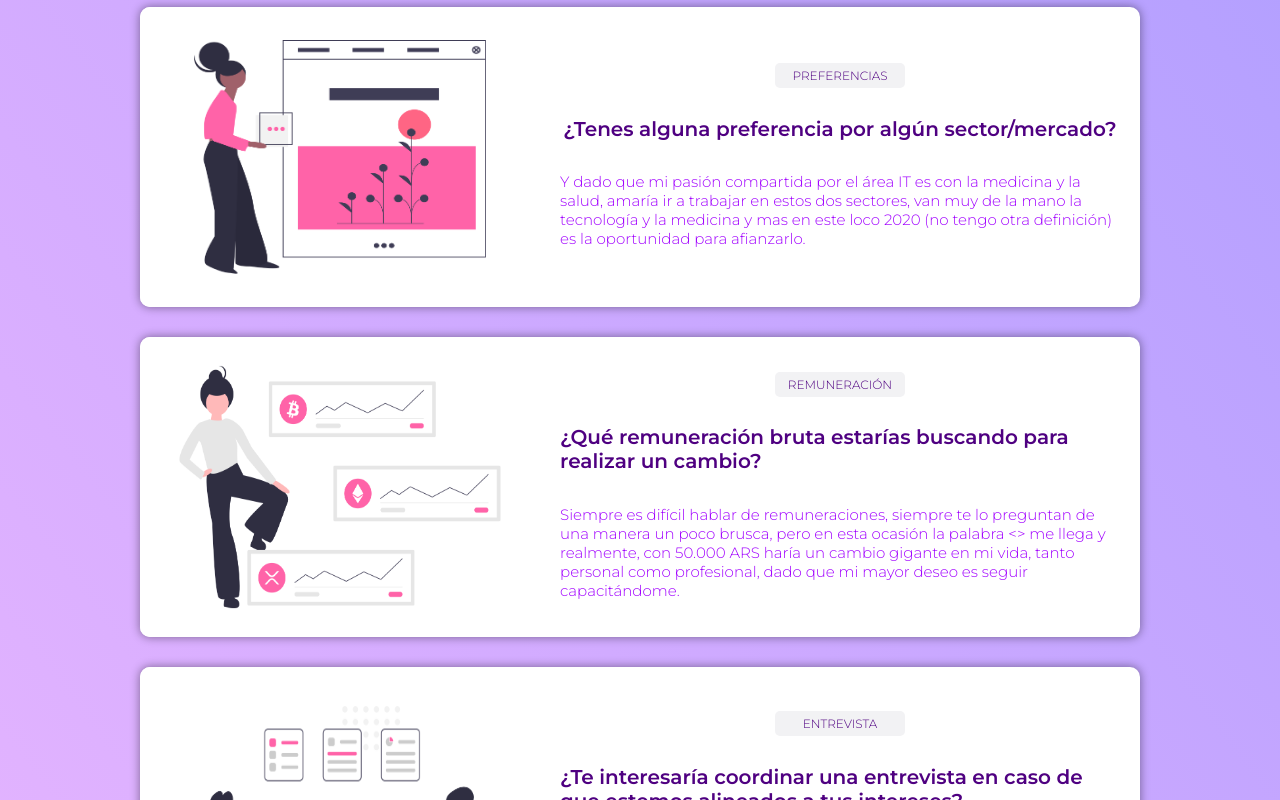
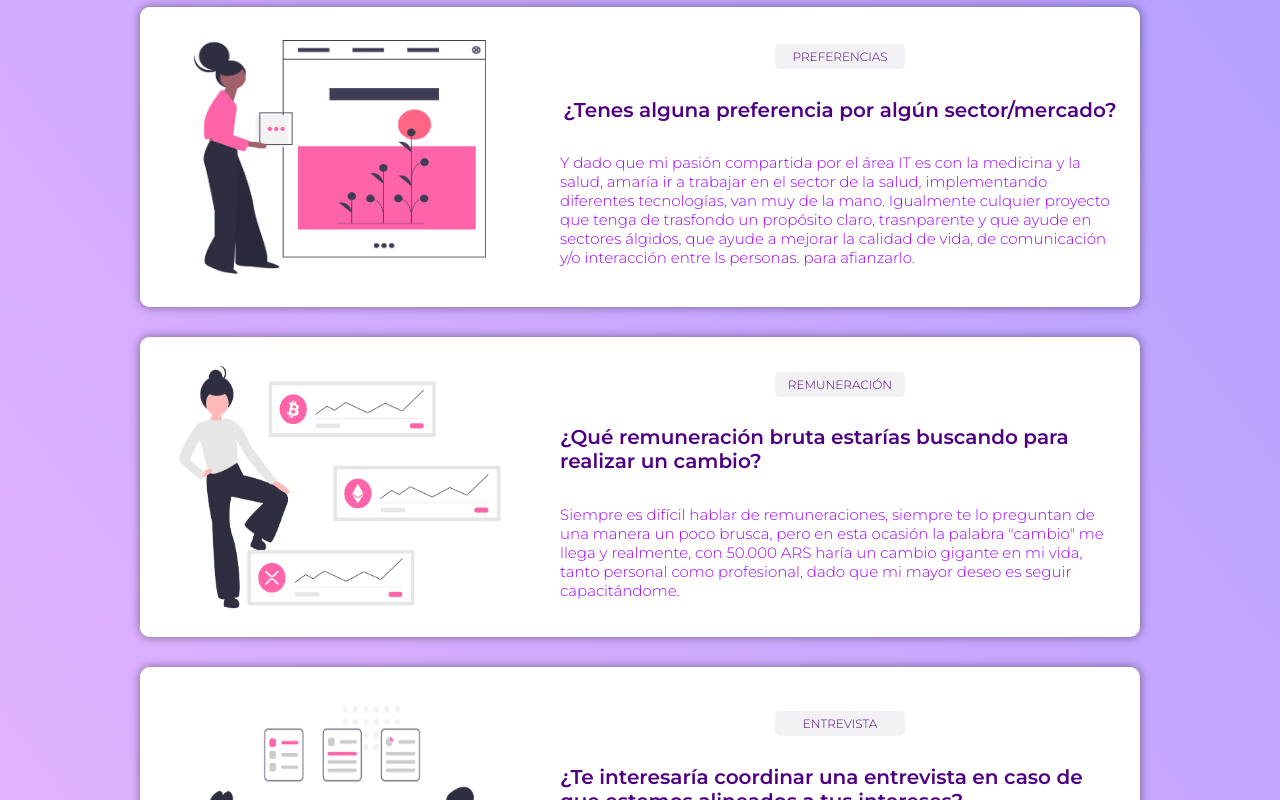
Before and after one commit to Jennimar17/PROYECTO-ACCENTURE, a plain HTML site: page index.html in a window 1280 px wide. Shown: the part 720-1520 px from the top of the page. Drawn offline with Linux system fonts and the light colour scheme.

Commit message:
cambios de enfoque en las respuestas

```diff
--- a/index.html
+++ b/index.html
@@ -21,7 +21,7 @@
                 <h2 class="cards-text--question">¿Qué proyectos te interesan? </h2>
                 <p class="cards-text--answer">Me interesan proyectos que me generen un desafío como persona y como profesional, donde tenga que utilizar todos los conocimientos aprendidos del área IT y que puedan generar una repercusión importante de manera local y puedan expandirse
                     globalmente, uno de estos desafíos mas excitantes y desafiantes es la implementación de tecnologías más “inteligentes” en los diferentes sectores, desde que se gesta el proyecto, hasta su difusión masiva, pasando por el diseño, desarrollo
-                    y utilización. Siendo mas especifica querría estar mas inmiscuida en el desarrollo web, Mobile, y apps.</p>
+                    y utilización. Siendo mas especifica querría estar mas inmiscuida en el desarrollo web, Mobile, app y diseño de interfaces.</p>
             </div>
         </div>
 
@@ -33,7 +33,7 @@
                 <p class="cards-text--item">TECNOLOGÍAS</p>
                 <h2 class="cards-text--question">¿Con que tecnologías te gustaría trabajar? </h2>
                 <p class="cards-text--answer">Me gustaría aprender y desarrollar con tecnologías Frontend que hacen que cualquier proyecto se adaptable, moderno, eficaz y lucrativo; Utilizando de base HTML, CSS, JS y sus respectivos procesadores y frameworks (Bootstrap, Sass, Less,
-                    React, Angular, Flutter). Siempre de la mano de lideres que te guíen y trasmitan sus conocimientos y sus pasiones para poder prosperar en el grupo de trabajo.</p>
+                    React, Angular, Flutter). Siempre de la mano de líderes que te guíen y trasmitan sus conocimientos y sus pasiones para poder prosperar en el grupo de trabajo.</p>
             </div>
         </div>
 
@@ -44,8 +44,8 @@
             <div class="cards-text">
                 <p class="cards-text--item">PREFERENCIAS</p>
                 <h2 class="cards-text--question">¿Tenes alguna preferencia por algún sector/mercado? </h2>
-                <p class="cards-text--answer">Y dado que mi pasión compartida por el área IT es con la medicina y la salud, amaría ir a trabajar en estos dos sectores, van muy de la mano la tecnología y la medicina y mas en este loco 2020 (no tengo otra definición) es la oportunidad
-                    para afianzarlo.
+                <p class="cards-text--answer">Y dado que mi pasión compartida por el área IT es con la medicina y la salud, amaría ir a trabajar en el sector de la salud, implementando diferentes tecnologías, van muy de la mano. Igualmente culquier proyecto que tenga de trasfondo
+                    un propósito claro, trasnparente y que ayude en sectores álgidos, que ayude a mejorar la calidad de vida, de comunicación y/o interacción entre ls personas. para afianzarlo.
                 </p>
             </div>
         </div>
@@ -57,8 +57,8 @@
             <div class="cards-text">
                 <p class="cards-text--item">REMUNERACIÓN</p>
                 <h2 class="cards-text--question">¿Qué remuneración bruta estarías buscando para realizar un cambio?</h2>
-                <p class="cards-text--answer">Siempre es difícil hablar de remuneraciones, siempre te lo preguntan de una manera un poco brusca, pero en esta ocasión la palabra
-                    <<cambio>> me llega y realmente, con 50.000 ARS haría un cambio gigante en mi vida, tanto personal como profesional, dado que mi mayor deseo es seguir capacitándome.</p>
+                <p class="cards-text--answer">Siempre es difícil hablar de remuneraciones, siempre te lo preguntan de una manera un poco brusca, pero en esta ocasión la palabra "cambio" me llega y realmente, con 50.000 ARS haría un cambio gigante en mi vida, tanto personal como profesional,
+                    dado que mi mayor deseo es seguir capacitándome.</p>
             </div>
         </div>
 
```
